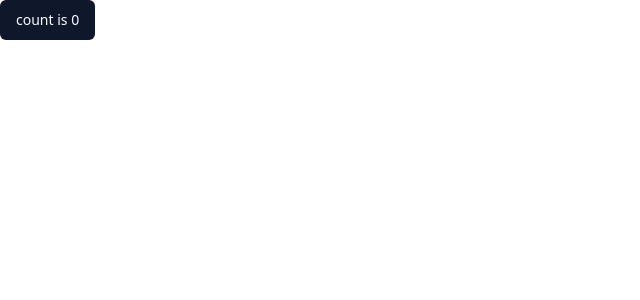
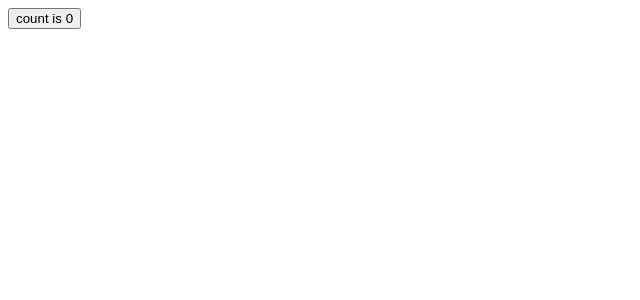
Before and after one commit to chystarr/improof-frontend-v1, a React (Vite) app: page / in a window 1280 px wide. Shown: the top 300 px of the page, without its empty margins (0-640 px from the left). Built offline with nearby package versions, Linux system fonts and the light colour scheme.

Commit message:
Set up React Router

```diff
--- a/package.json
+++ b/package.json
@@ -16,6 +16,7 @@
     "lucide-react": "^0.291.0",
     "react": "^18.2.0",
     "react-dom": "^18.2.0",
+    "react-router-dom": "^6.18.0",
     "tailwind-merge": "^2.0.0",
     "tailwindcss-animate": "^1.0.7"
   },
--- a/src/main.tsx
+++ b/src/main.tsx
@@ -1,10 +1,18 @@
-import React from 'react'
-import ReactDOM from 'react-dom/client'
-import App from './App.tsx'
-import './index.css'
+import React from "react";
+import ReactDOM from "react-dom/client";
+import App from "./App.tsx";
+// import './index.css'
+import { createBrowserRouter, RouterProvider } from "react-router-dom";
 
-ReactDOM.createRoot(document.getElementById('root')!).render(
+const router = createBrowserRouter([
+  {
+    path: "/",
+    element: <App />,
+  },
+]);
+
+ReactDOM.createRoot(document.getElementById("root")!).render(
   <React.StrictMode>
-    <App />
-  </React.StrictMode>,
-)
+    <RouterProvider router={router} />
+  </React.StrictMode>
+);
```
Also changed, not shown: src/components/ui/button.tsx (+11 -11 lines), 1 other file (tests, documents, lock files or other folders).
